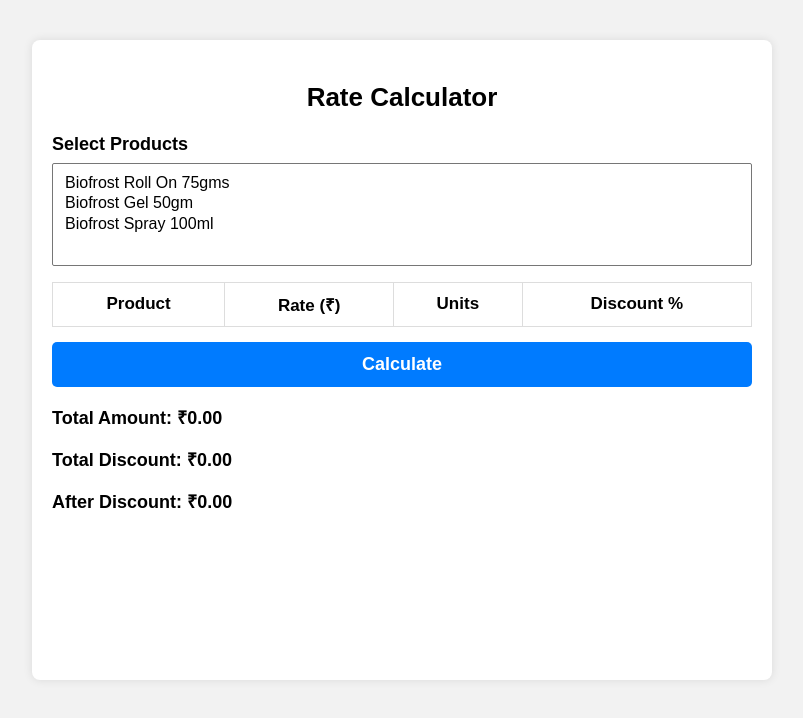
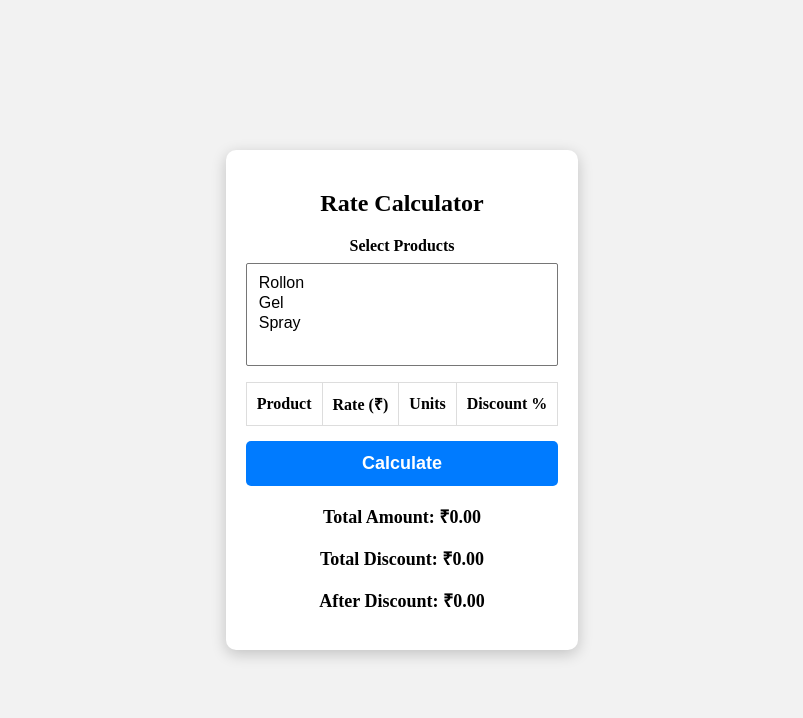
Before and after one commit to dhananjay009/rateCalc.github.io, a plain HTML site: page index2.html in a window 1280 px wide. Shown: the whole page, without its empty margins (238-1041 px from the left). Drawn offline with Linux system fonts and the light colour scheme.

Commit message:
Update index2.html

```diff
--- a/index2.html
+++ b/index2.html
@@ -5,32 +5,38 @@
 <title>Multi Product Rate Calculator</title>
 
 <style>
-  body {
-  font-family: Arial, sans-serif;
+body {
+  display: flex;
+  justify-content: center;   /* horizontal center */
+  align-items: center;       /* vertical center */
+  height: 100vh;             /* full viewport height */
+  margin: 0;
   background: #f2f2f2;
-  font-size: 18px;
 }
 
+
 .container {
-  width: 700px;        /* optional wider width */
-  max-width: 90%;      /* responsive */
-  min-height: 600px;   /* increased height */
+  display: inline-block;       /* width adjusts to content */
+  min-width: 300px;            /* minimum card width */
+  max-width: 700px;            /* optional max width */
   background: #fff;
   padding: 20px;
-  margin: 40px auto;
-  border-radius: 8px;
-  box-shadow: 0 0 10px rgba(0,0,0,0.1);
+  margin: 40px auto;           /* centers horizontally */
+  border-radius: 10px;
+  box-shadow: 0 4px 15px rgba(0,0,0,0.2); /* card shadow */
+  box-sizing: border-box;
+  text-align: center;          /* optional: center heading/content */
 }
 
 h2 {
   text-align: center;
-  font-size: 26px;
+  font-size: 24px;
   font-weight: bold;
 }
 
 label {
   font-weight: bold;
-  font-size: 18px;
+  font-size: 16px;
 }
 
 select {
@@ -39,6 +45,7 @@ select {
   margin-top: 8px;
   font-size: 16px;
   font-weight: bold;
+  box-sizing: border-box;
 }
 
 table {
@@ -46,11 +53,8 @@ table {
   margin-top: 15px;
   border-collapse: collapse;
   font-size: 16px;
-}
-
-th {
-  font-weight: bold;
-  font-size: 17px;
+  overflow-x: auto;
+  display: block;
 }
 
 th, td {
@@ -78,11 +82,33 @@ button {
   border-radius: 5px;
 }
 
+/* Result styling */
 .result {
   margin-top: 15px;
   font-size: 18px;
   font-weight: bold;
 }
+
+/* Responsive adjustments */
+@media screen and (max-width: 600px) {
+  body {
+    font-size: 14px;
+  }
+
+  input {
+    width: 100%;   /* easier to tap on mobile */
+    margin: 5px 0;
+  }
+
+  table, th, td {
+    font-size: 14px;
+  }
+
+  th, td {
+    padding: 8px;
+  }
+}
+
 
 </style>
 </head>
@@ -94,9 +120,9 @@ button {
 
   <label>Select Products</label>
   <select id="productSelect" multiple onchange="loadProducts()">
-    <option value="Roll On  75gms" data-rate="186.50">Biofrost Roll On  75gms</option>
-    <option value="Biofrost Gel 50gm" data-rate="139.50">Biofrost Gel 50gm</option>
-    <option value="Biofrost Spray 100ml" data-rate="327.00">Biofrost Spray 100ml</option>
+    <option value="Rollon" data-rate="186.50">Rollon</option>
+    <option value="Gel" data-rate="139.50">Gel</option>
+    <option value="Spray" data-rate="327.00">Spray</option>
   </select>
 
   <table>
```
